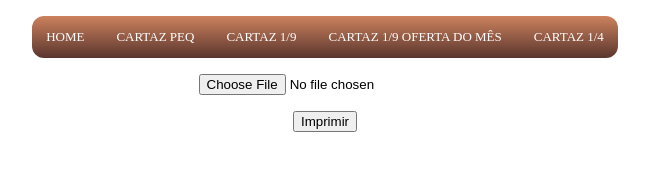
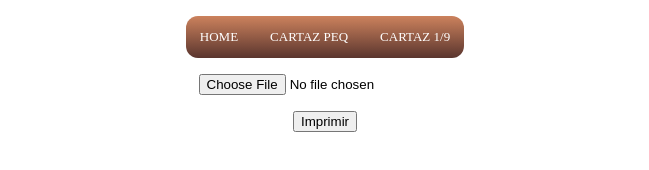
Before and after one commit to lWolfariell/gerador-cartaz, a website: page cartaz1nono.html in a window 1280 px wide. Shown: the whole page, without its empty margins (315-964 px from the left). Drawn offline with nearby package versions, Linux system fonts and the light colour scheme.

Commit message:
Update cartaz1nono.html

```diff
--- a/cartaz1nono.html
+++ b/cartaz1nono.html
@@ -19,8 +19,8 @@
                 <li><a href='index.html'>Home</a></li>
                 <li><a href="index.html">Cartaz Peq</a></li>
                 <li><a href="cartaz1nono.html">Cartaz 1/9</a></li>
-                <li><a href="">Cartaz 1/9 Oferta do mês</a></li>
-                <li><a href="">Cartaz 1/4</a></li>
+                <!-- <li><a href="">Cartaz 1/9 Oferta do mês</a></li>
+                <li><a href="">Cartaz 1/4</a></li> -->
             </ul>
         </nav>
     </header>
```
